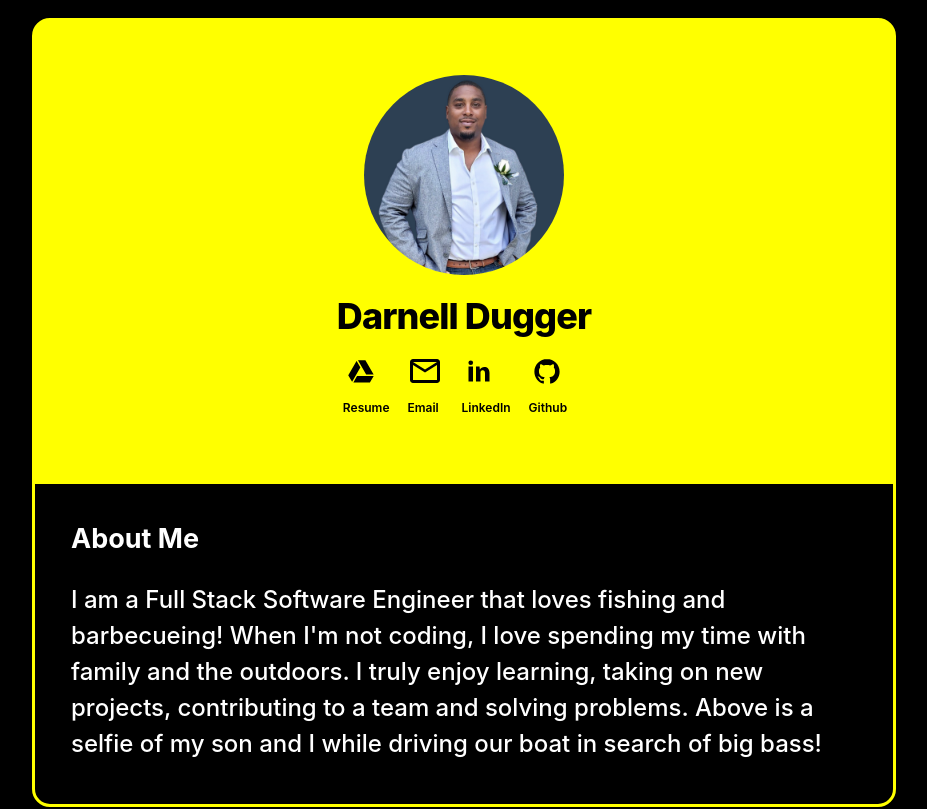
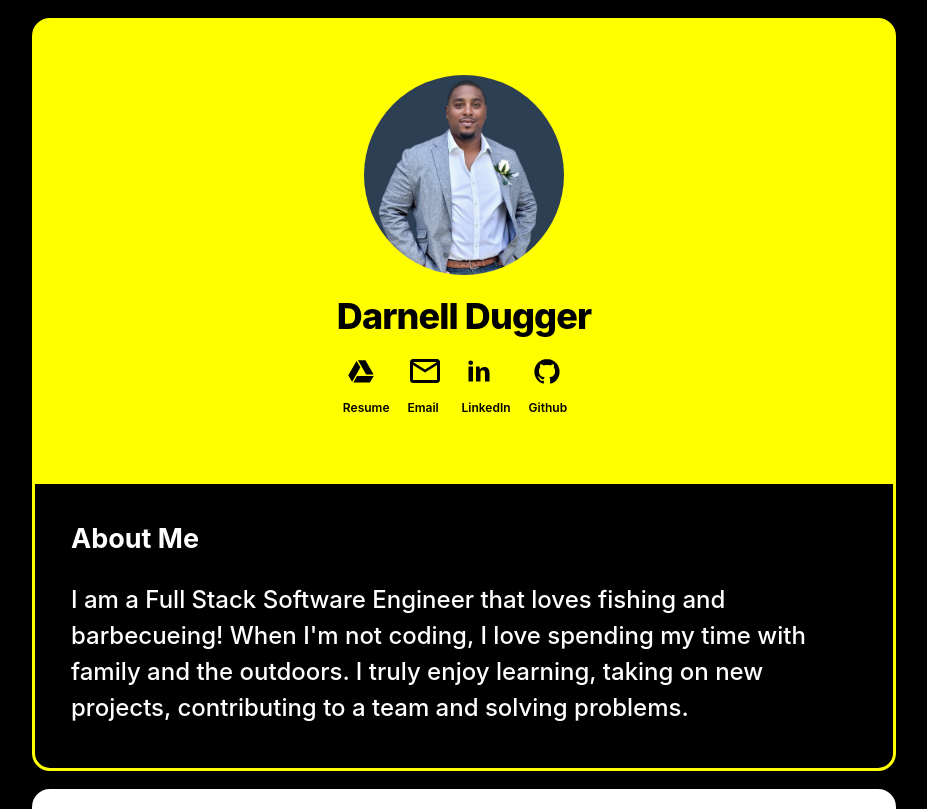
Before and after one commit to darnelldugger/nextjs-blog, a Next.js app: page / in a window 1280 px wide. Shown: the top 809 px of the page, without its empty margins (176-1103 px from the left). Built offline with nearby package versions, Linux system fonts and the light colour scheme.

Commit message:
shorten about men

```diff
--- a/components/about-me.js
+++ b/components/about-me.js
@@ -5,7 +5,7 @@ export default function AboutMe() {
     <>
       <h2 className={`${utilStyles.headingLg} ${utilStyles.aboutTitle}`}>About Me
       </h2>
-      <p className={utilStyles.whiteText}>I am a Full Stack Software Engineer that loves fishing and barbecueing! When I'm not coding, I love spending my time with family and the outdoors. I truly enjoy learning, taking on new projects, contributing to a team and solving problems. Above is a selfie of my son and I while driving our boat in search of big bass!
+      <p className={utilStyles.whiteText}>I am a Full Stack Software Engineer that loves fishing and barbecueing! When I'm not coding, I love spending my time with family and the outdoors. I truly enjoy learning, taking on new projects, contributing to a team and solving problems.
       </p>
     </>
   )
```
